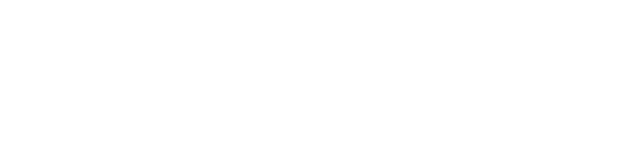
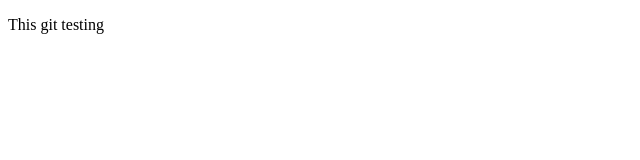
Before and after one commit to gittest0825/gittest0825, a plain HTML site: page index.html in a window 1280 px wide. Shown: the whole page, without its empty margins (0-640 px from the left). Drawn offline with Linux system fonts and the light colour scheme.

Commit message:
We added new file

```diff
--- a/index.html
+++ b/index.html
@@ -6,6 +6,6 @@
     <title>Document</title>
 </head>
 <body>
-
+  <p>This git testing</p>
 </body>
 </html>
```
Also changed, not shown: test.html (added).
